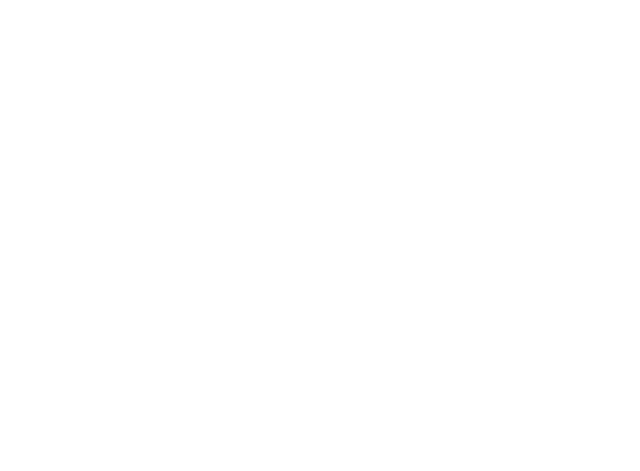
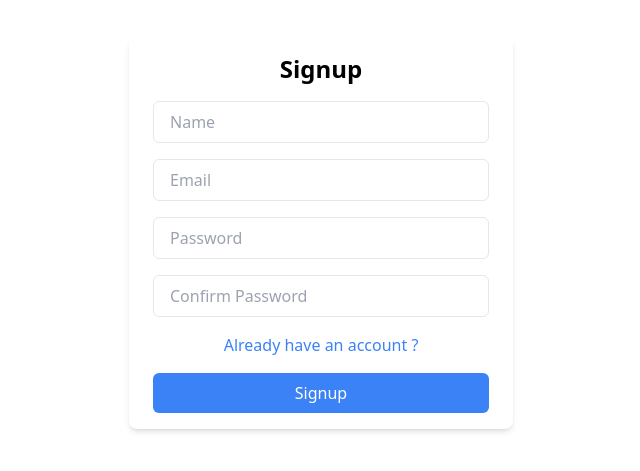
Before and after one commit to akshatgg/JWT_Auth, a React (Create React App) app in the folder client/: page /signup in a window 1280 px wide. Before the commit this address had no page. Shown: the part 207-678 px from the top of the page, without its empty margins (319-959 px from the left). Built offline with nearby package versions, Linux system fonts and the light colour scheme.

Commit message:
finally signup page is commect to the backend

```diff
--- a/client/package.json
+++ b/client/package.json
@@ -2,10 +2,12 @@
   "name": "client",
   "version": "0.1.0",
   "private": true,
+  "proxy":"http://127.0.0.1:5000",
   "dependencies": {
     "@testing-library/jest-dom": "^5.17.0",
     "@testing-library/react": "^13.4.0",
     "@testing-library/user-event": "^13.5.0",
+    "axios": "^1.6.7",
     "formik": "^2.4.5",
     "react": "^18.2.0",
     "react-dom": "^18.2.0",
--- a/client/src/App.js
+++ b/client/src/App.js
@@ -8,7 +8,7 @@ const App = () => {
   return (
     <Router>
       <Routes>
-        <Route path="/" element={<Signup />} />
+        <Route path="/signup" element={<Signup />} />
         <Route path="/signin" element={<Signin />} />
         <Route path="/forgot" element={<ForgotPassword />} />
       </Routes>
--- a/client/src/ForgotPassword.js
+++ b/client/src/ForgotPassword.js
@@ -10,7 +10,7 @@ const ForgotPassword = () => {
     };
 
     return (
-        <div className="absolute p-7 shadow-md max-w-sm mx-auto mt-10 top-[50%] left-[50%] translate-x-[-50%] translate-y-[-50%]">
+        <div className="absolute p-7 pl-20 pr-20 shadow-md max-w-md  mt-10 top-[50%] left-[50%] translate-x-[-50%] translate-y-[-50%]">
             <h2 className="text-2xl font-semibold mb-4 text-center">Forgot Password</h2>
             <form onSubmit={handleForgotPassword} className="space-y-4">
                 <input
@@ -20,6 +20,7 @@ const ForgotPassword = () => {
                     onChange={(e) => setEmail(e.target.value)}
                     className="w-full px-4 py-2 border rounded-md"
                 />
+
                 <p className='text-center text-blue-500'><Link to="/signin">Back on Sigin page -></Link></p>
 
                 <button type="submit" className="w-full bg-blue-500 text-white py-2 rounded-md">
--- a/client/src/Signup.js
+++ b/client/src/Signup.js
@@ -1,29 +1,63 @@
 import React, { useState } from 'react';
 import { Link } from 'react-router-dom';
+import axios from 'axios';
+
 const Signup = () => {
     const [email, setEmail] = useState('');
     const [password, setPassword] = useState('');
-    const [Name, setname] = useState('');
-    const [ConfirmPassword, setConfirmPassword] = useState('');
+    const [name, setName] = useState('');
+    const [confirmpassword, setConfirmPassword] = useState('');
+    const [error, setError] = useState('');
 
-    // Add more state variables for other signup fields
+    const handleSignup = async (e) => {
+        e.preventDefault();
 
-    const handleSignup = () => {
-        // Handle signup logic here
+        // Input validation
+        if (!name || !email || !password || !confirmpassword) {
+            setError('Please fill in all fields');
+            return;
+        }
+
+        if (password !== confirmpassword) {
+            setError('Passwords do not match');
+            return;
+        }
+
+        try {
+            const userData = {
+                name: name,
+                email: email,
+                password: password,
+                confirmpassword: confirmpassword
+            };
+            console.log(userData);
+            const response = await axios.post('/api/auth/signup', userData);
+
+            // Check if signup was successful
+            if (response.status === 200) {
+                console.log('Signup successful');
+                // Redirect or show success message
+            } else {
+                // Handle other responses if needed
+                console.error('Signup failed');
+            }
+        } catch (error) {
+            setError(error.message);
+        }
     };
 
     return (
-
         <div className="absolute max-w-sm mx-auto mt-10 bg-white rounded-lg overflow-hidden shadow-md top-[50%] left-[50%] translate-x-[-50%] translate-y-[-50%]">
             <div className="px-6 py-4">
                 <h2 className="text-2xl font-semibold mb-4 text-center">Signup</h2>
+                {error && <p className="text-red-500 mb-4">{error}</p>}
                 <form onSubmit={handleSignup} className="space-y-4">
                     <input
-                        type="Name"
+                        type="text"
                         placeholder="Name"
-                        value={Name}
-                        onChange={(e) => setname(e.target.value)}
-                         className="w-full px-4 py-2 border rounded-md"
+                        value={name}
+                        onChange={(e) => setName(e.target.value)}
+                        className="w-full px-4 py-2 border rounded-md"
                     />
                     <input
                         type="email"
@@ -42,14 +76,11 @@ const Signup = () => {
                     <input
                         type="password"
                         placeholder="Confirm Password"
-                        value={ConfirmPassword}
+                        value={confirmpassword}
                         onChange={(e) => setConfirmPassword(e.target.value)}
                         className="w-full px-4 py-2 border rounded-md"
                     />
-
-
-<p className='text-center text-blue-500'><Link to="/signin">Already have an account ?</Link></p>
-                    {/* Add more input fields for other signup fields */}
+                    <p className='text-center text-blue-500'><Link to="/signin">Already have an account ?</Link></p>
                     <button type="submit" className="w-full bg-blue-500 text-white py-2 rounded-md">
                         Signup
                     </button>
```
Also changed, not shown: 1 other file (tests, documents, lock files or other folders).
